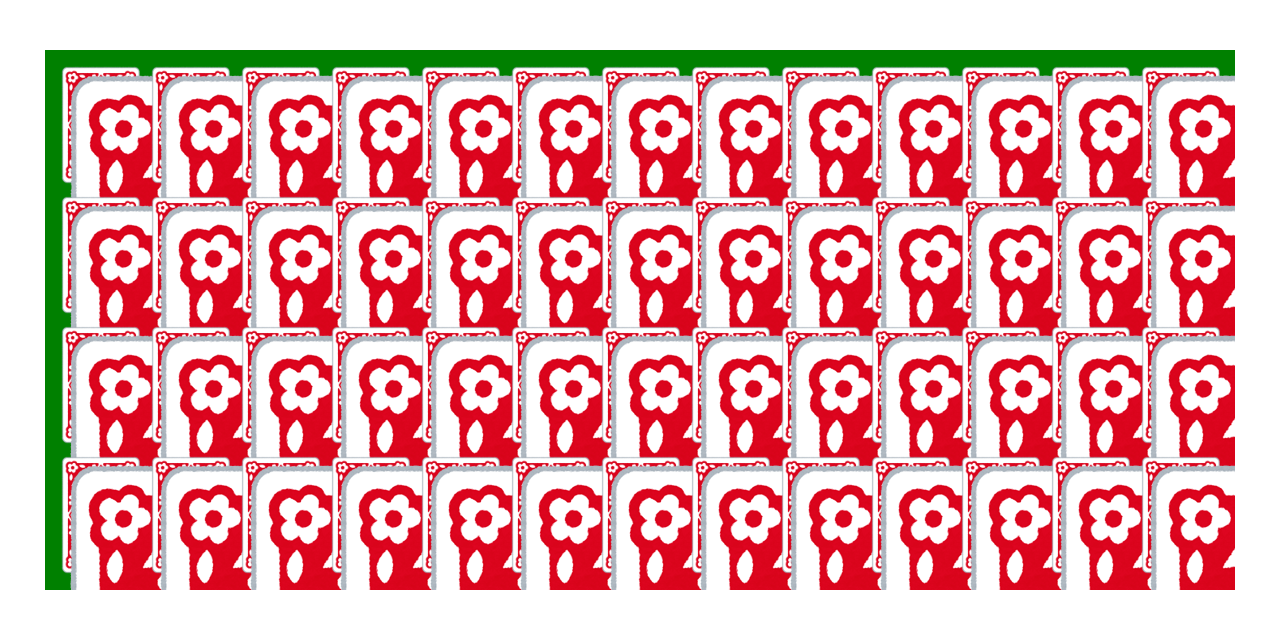
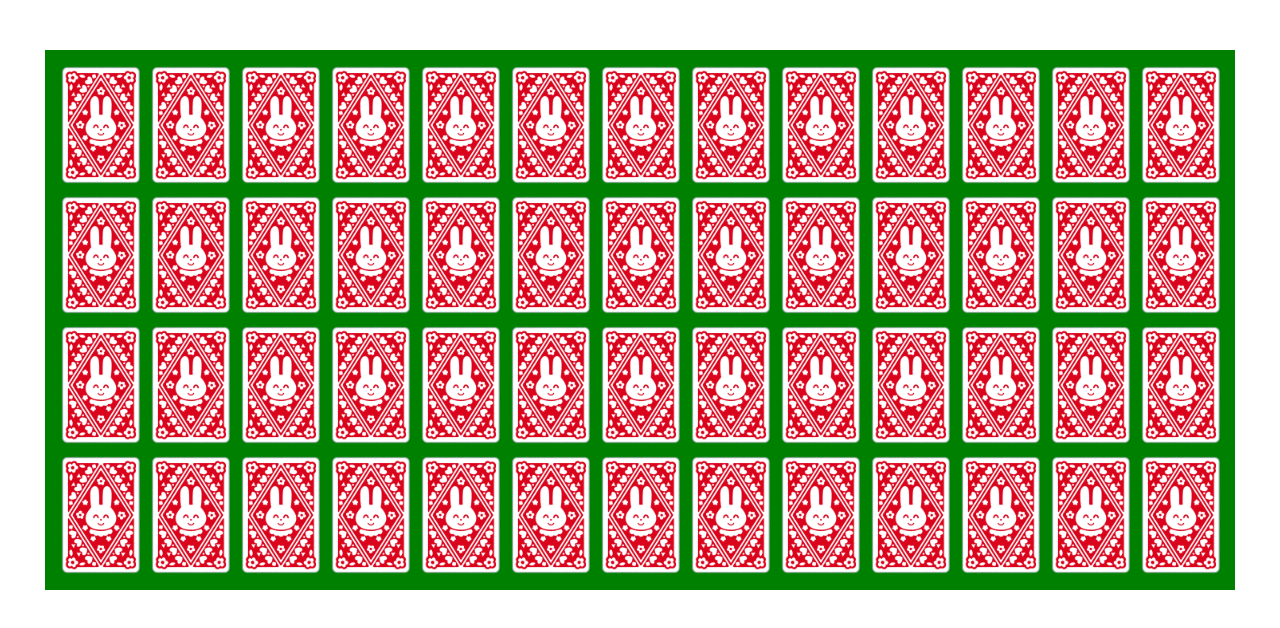
Before and after one commit to s-iijima0113/consentration, a Nuxt app: page / in a window 1280 px wide. Shown: the top 628 px of the page. Built offline with nearby package versions, Linux system fonts and the light colour scheme.

Commit message:
カードを正常に表示

```diff
--- a/pages/index.vue
+++ b/pages/index.vue
@@ -9,12 +9,12 @@
     <!-- ③i は代入するもの。（配列の番号）（文字は何でも良い） -->
     <!-- ①trumpsの配列を引っ張ってきている。 -->
     <!-- ④@clickでクリックしたらisSurfaceをmethodsのisSurfaceに渡している -->
-      <div v-if="trump.surface === true">
-        <img :src="~assets/images/trumpImage">
-      </div>
-      <div v-else>
-        <img src="~assets/backcard/card_back.png">
-      </div>
+      <!--<div v-if="trump.surface === true">-->
+        <!--<img :src="~assets/images/trumpImage"> <!--ここが怪しそう-->
+      <!--</div> -->
+      <!--<div v-else> -->
+        <!--<img src="~assets/backcard/card_back.png">-->
+      <!--</div>-->
     </div>
   </div>
 </template>
@@ -32,6 +32,7 @@ export default {
       }
       for (let h = trumps.length -1; h >= 0; h--) {
         const m = Math.floor(Math.random() * (h + 1))
+        // 乱数を取得
         const tmp = trumps[h]
         trumps[h] = trumps[m]
         trumps[m] = tmp
```
